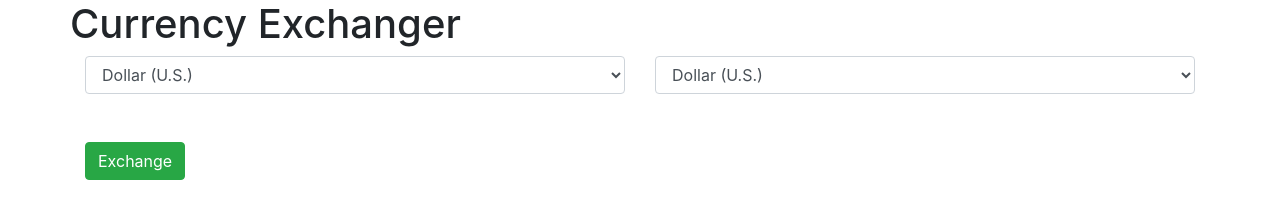
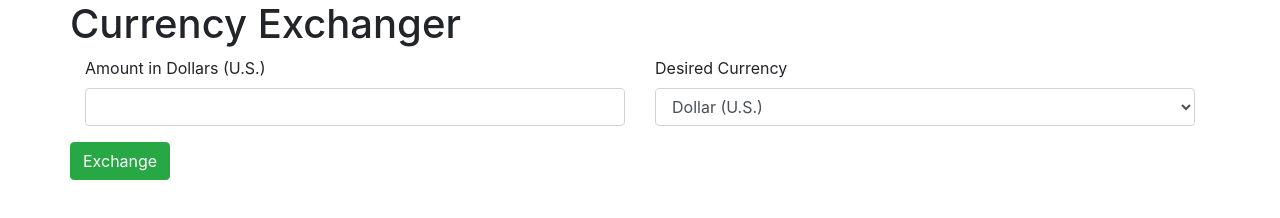
Before and after one commit to yesthecarlos/currency-exchange, a website built with webpack: page src/index.html in a window 1280 px wide. Built offline with nearby package versions, Linux system fonts and the light colour scheme.

Commit message:
adjust placement of and add labels to input fields

```diff
--- a/src/index.html
+++ b/src/index.html
@@ -8,17 +8,17 @@
     <div class="row">
       <h1>Currency Exchanger</h1>
     </div>
-    <form id="form-check">
     <div class="row">
       <div class="col">
-      <select class="form-control" id="currency">
-        <option>Dollar (U.S.)</option>
-        <option>Euro</option>
-        <option>Yen</option>
-        <option>Peso</option>
-      </select>
+        <form id="form-check">
+          <div class="form-group">
+            <label for="dollarAmount">Amount in Dollars (U.S.)</label>
+            <input id="dollarAmount" class="form-control" type="number">
+          </div>
       </div>
       <div class="col">
+          <div class="form-group">
+            <label for="currency">Desired Currency</label>
             <select class="form-control" id="currency">
               <option>Dollar (U.S.)</option>
               <option>Euro</option>
@@ -27,11 +27,16 @@
             </select>
           </div>
       </div>
-    <br><br>
+    </div>
+    <div class="row">
       <button type="submit" class="btn btn-success" id="exchangeButton">Exchange</button>
       </form>
+    </div>
+    <br><br>
+    <div class="row">
       <div id="result"></div>
       <div id="errors"></div>
     </div>
+    </div>
   </body>
 </html>
```
Lines whose indentation alone changed are shown as unchanged.
